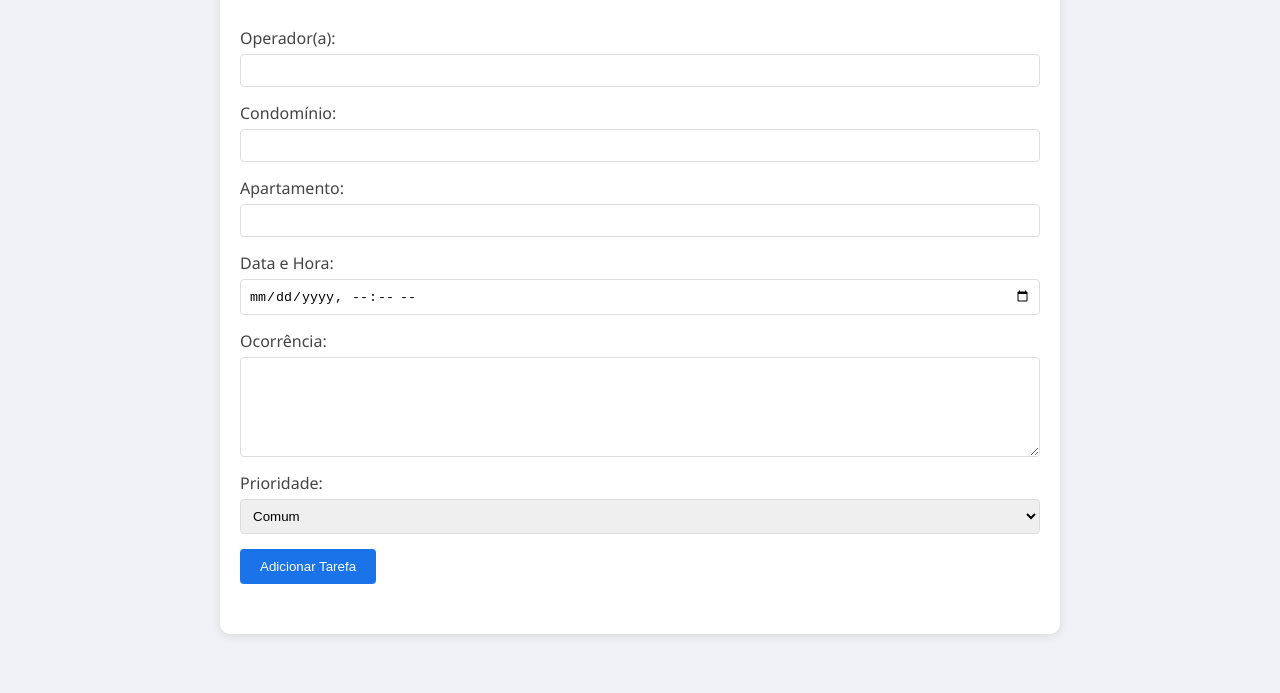
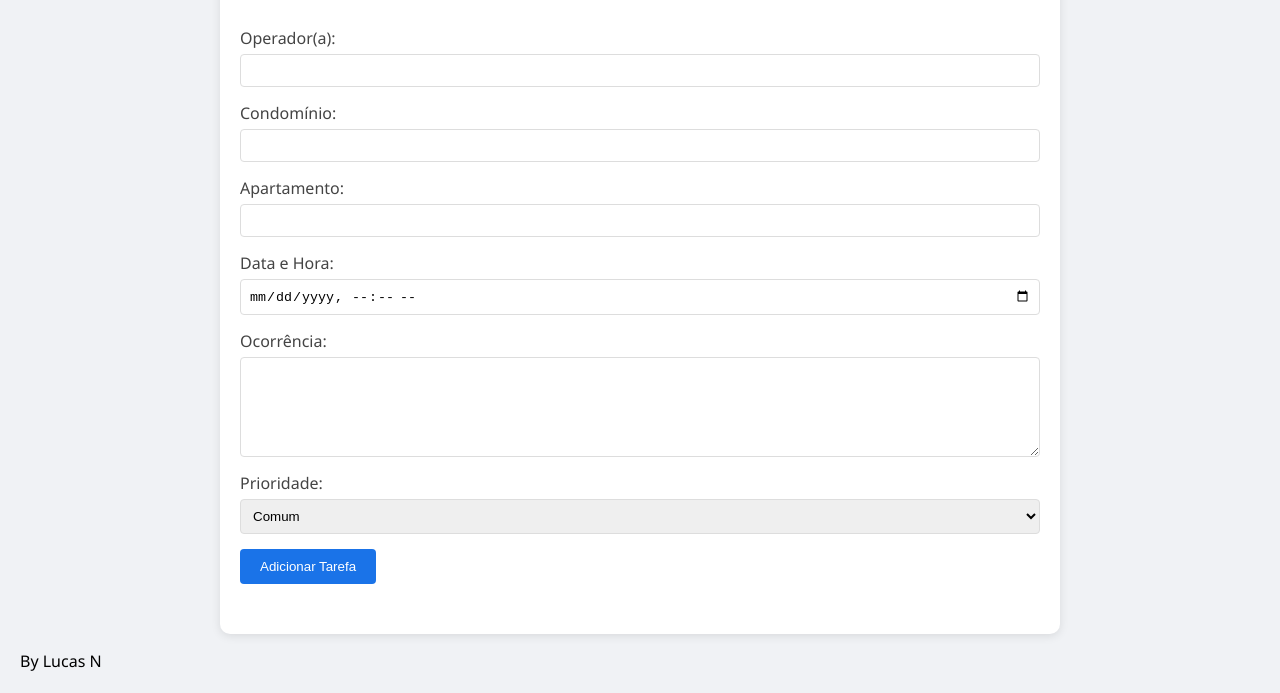
Before and after one commit to LucasXS07/Gerenciador-de-Tarefas, a plain HTML site: page index.html in a window 1280 px wide. Shown: the part 107-800 px from the top of the page. Drawn offline with Linux system fonts and the light colour scheme.

Commit message:
Update index.html

```diff
--- a/index.html
+++ b/index.html
@@ -301,6 +301,7 @@
     <audio id="notificationSound">
         <source src="https://assets.mixkit.co/active_storage/sfx/2869/2869-preview.mp3" type="audio/mpeg">
     </audio>
+    <p> By Lucas N </p>
 
     <script>
         let taskToDelete = null;
```
